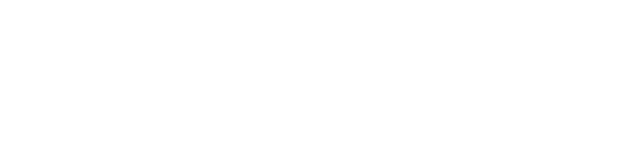
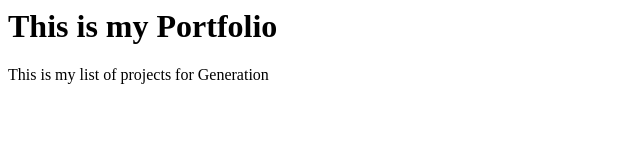
Before and after one commit to Msims33/Portfolio1, a plain HTML site: page index.html in a window 1280 px wide. Shown: the whole page, without its empty margins (0-640 px from the left). Drawn offline with Linux system fonts and the light colour scheme.

Commit message:
add h1 and p

```diff
--- a/index.html
+++ b/index.html
@@ -1,4 +1,6 @@
 <body>
+  <h1> This is my Portfolio </h1>
+  <p> This is my list of projects for Generation </p>
 
 
 
```
